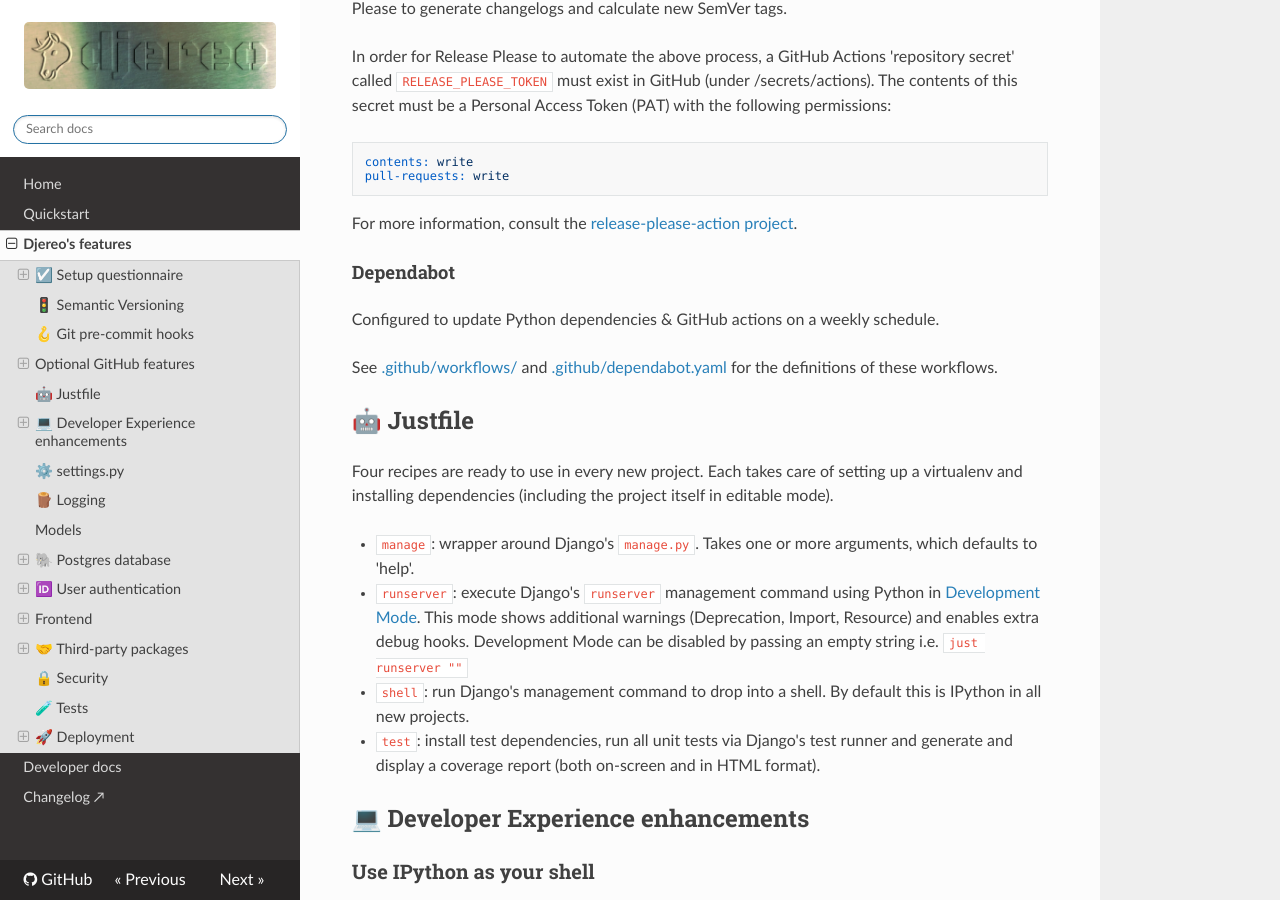
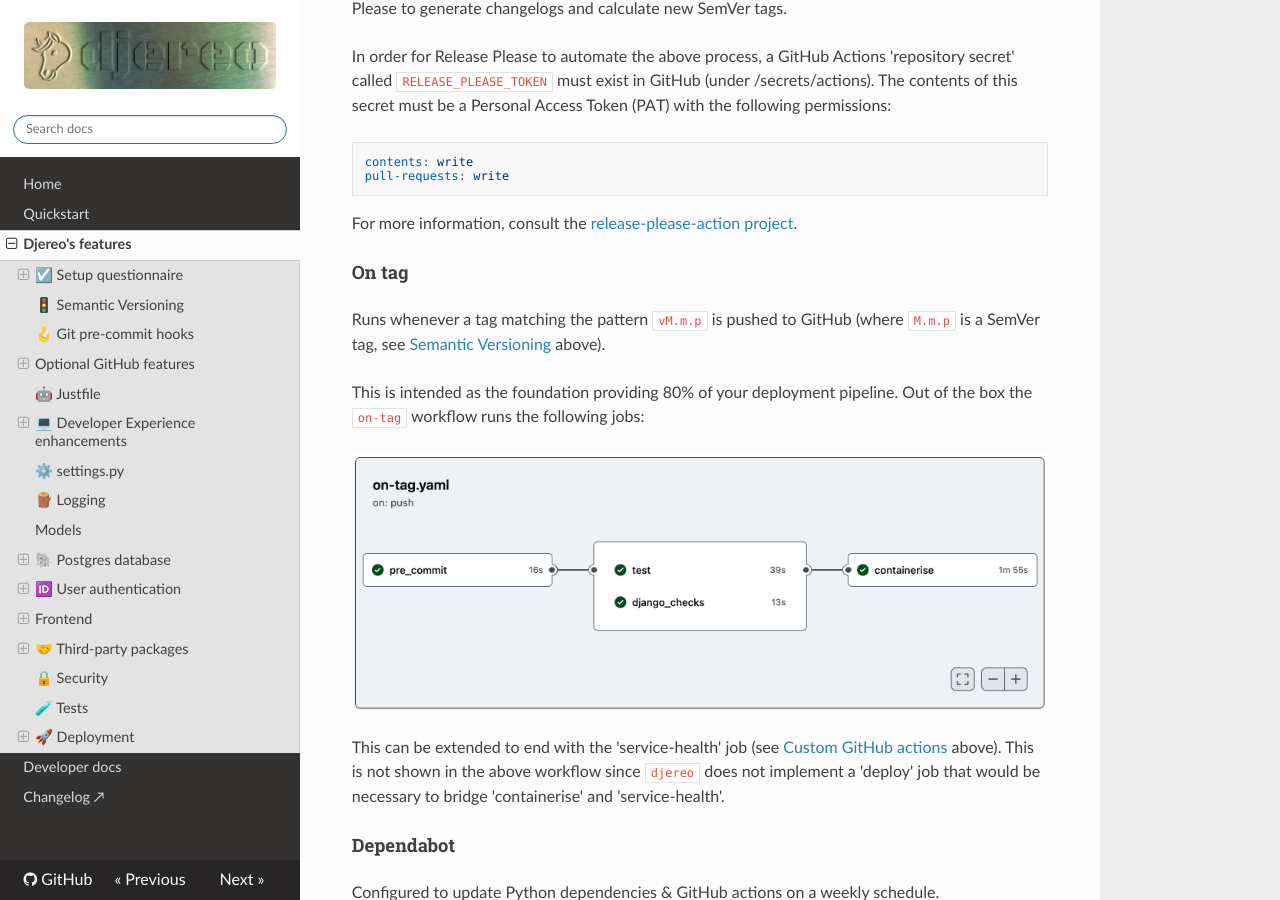
Before and after one commit to albertomh/djereo, an MkDocs documentation site: the page built from docs/src/featurelist.md, in a window 1280 px wide and 900 px high, scrolled down 3290 px. Built offline with MkDocs 1.6.1, drawn with Linux system fonts in a browser that asks for light colours; nearby versions of some CDN libraries.

Commit message:
docs: document the 'on-tag' GitHub Actions workflow

````diff
--- a/docs/src/featurelist.md
+++ b/docs/src/featurelist.md
@@ -150,6 +150,20 @@ pull-requests: write
 ```
 
 For more information, consult the [release-please-action project](https://github.com/googleapis/release-please-action){target=\"_blank"}.
+
+#### On tag
+
+Runs whenever a tag matching the pattern `vM.m.p` is pushed to GitHub (where `M.m.p` is a
+SemVer tag, see [Semantic Versioning](#-semantic-versioning) above).
+
+This is intended as the foundation providing 80% of your deployment pipeline. Out of the
+box the `on-tag` workflow runs the following jobs:
+
+![Pipeline view of the 'on tag' GitHub Actions workflow](media/djereo_on-tag-workflow.png)
+
+This can be extended to end with the 'service-health' job (see [Custom GitHub actions](#custom-github-actions)
+above). This is not shown in the above workflow since `djereo` does not implement a 'deploy'
+job that would be necessary to bridge 'containerise' and 'service-health'.
 
 #### Dependabot
 
````
Also changed, not shown: template/docs/README-dev.md.jinja (+18 -0 lines), docs/src/media/djereo_on-tag-workflow.png (added).
